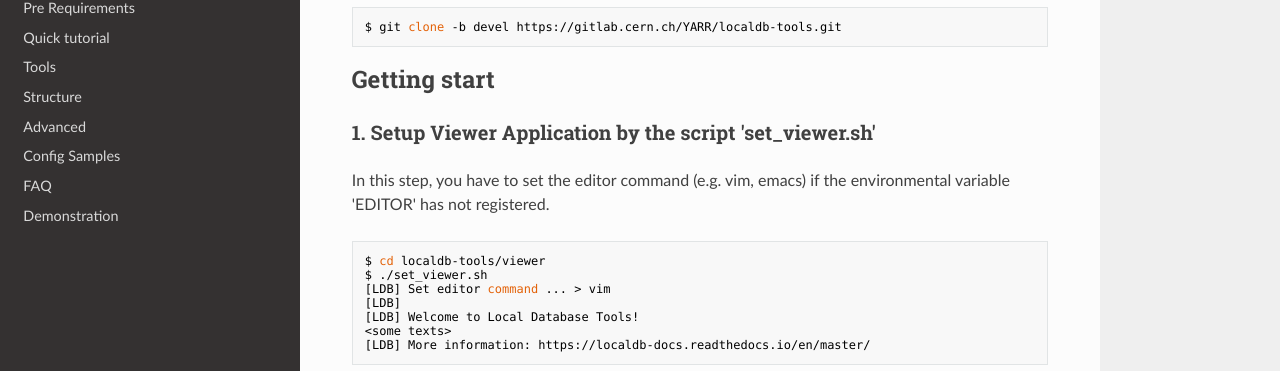
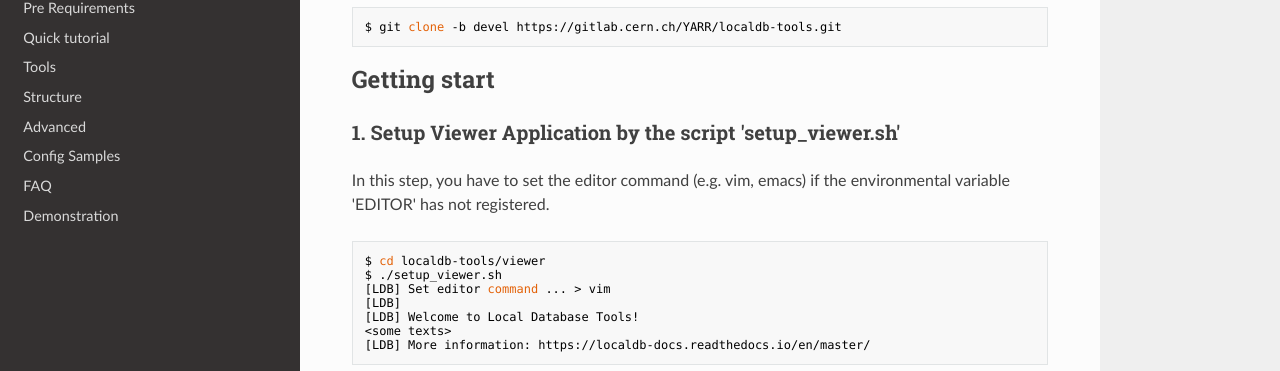
Before and after one commit to jlab-hep/localdb-docs, an MkDocs documentation site: the page built from docs/database_demonstration_viewer.md, in a window 1280 px wide and 900 px high, scrolled down 730 px. Shown: the part 141-512 px from the top of the window. Built offline with MkDocs 1.6.1, drawn with Linux system fonts in a browser that asks for light colours; nearby versions of some CDN libraries; old or Windows-style settings are respelled for this version of MkDocs.

Commit message:
Fixed name

````diff
--- a/docs/database_demonstration_viewer.md
+++ b/docs/database_demonstration_viewer.md
@@ -17,13 +17,13 @@ $ git clone -b devel https://gitlab.cern.ch/YARR/localdb-tools.git
 
 ## Getting start
 
-### 1. Setup Viewer Application by the script 'set_viewer.sh'
+### 1. Setup Viewer Application by the script 'setup_viewer.sh'
 
 In this step, you have to set the editor command (e.g. vim, emacs) if the environmental variable 'EDITOR' has not registered.
 
 ```bash
 $ cd localdb-tools/viewer
-$ ./set_viewer.sh
+$ ./setup_viewer.sh
 [LDB] Set editor command ... > vim
 [LDB]
 [LDB] Welcome to Local Database Tools!
````
